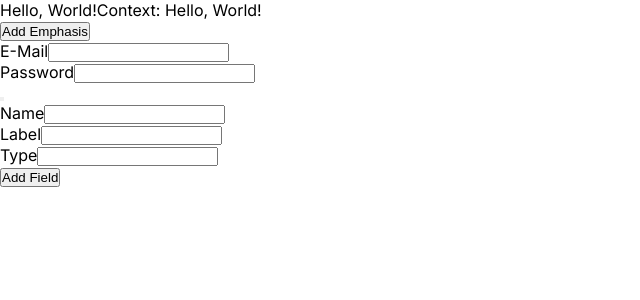
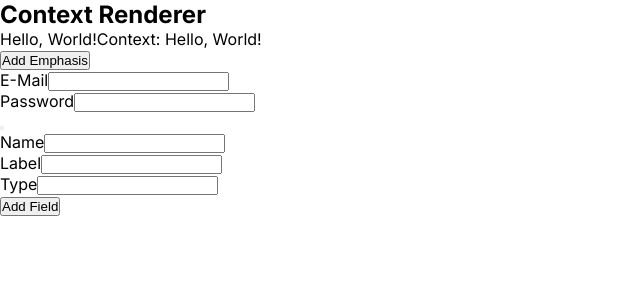
Before and after one commit to JamesonRGrieve-Instruction/EXSM-3939-LEC-2024-WI2-Demo, a Next.js app: page / in a window 1280 px wide. Shown: the top 300 px of the page, without its empty margins (0-640 px from the left). Built offline with nearby package versions, Linux system fonts and the light colour scheme.

Commit message:
Simple component using children prop;

```diff
--- /dev/null
+++ b/src/app/SimpleWrapper.jsx
@@ -0,0 +1,9 @@
+import React from "react";
+export default function SimpleWrapper({ title, children }) {
+  return (
+    <div>
+      <h2>{title}</h2>
+      {children}
+    </div>
+  );
+}
--- a/src/app/page.jsx
+++ b/src/app/page.jsx
@@ -2,6 +2,7 @@
 import React, { useState, createContext } from "react";
 import Paragraph from "./Paragraph";
 import Form from "./Form";
+import SimpleWrapper from "./SimpleWrapper";
 const additionFields = [
   { name: "name", label: "Name", type: "text" },
   { name: "label", label: "Label", type: "text" },
@@ -24,8 +25,9 @@ export default function Home() {
       /* value="Hello, World!" */
     >
       <main>
-        <Paragraph text="Hello, World!" />
-
+        <SimpleWrapper title="Context Renderer">
+          <Paragraph text="Hello, World!" />
+        </SimpleWrapper>
         {/*
       This form has its fields provided by the displayFields state of the page component.
       As the value of the prop is state, a change to that state will force a component rerender, just like its own state would.
```
